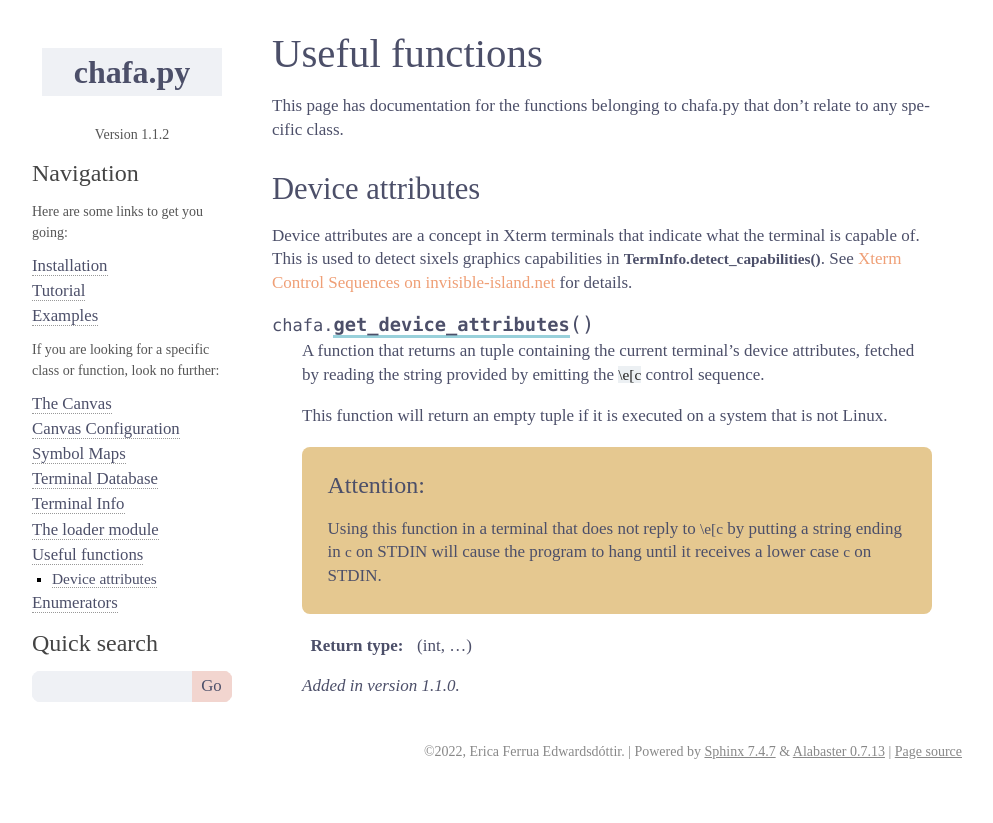
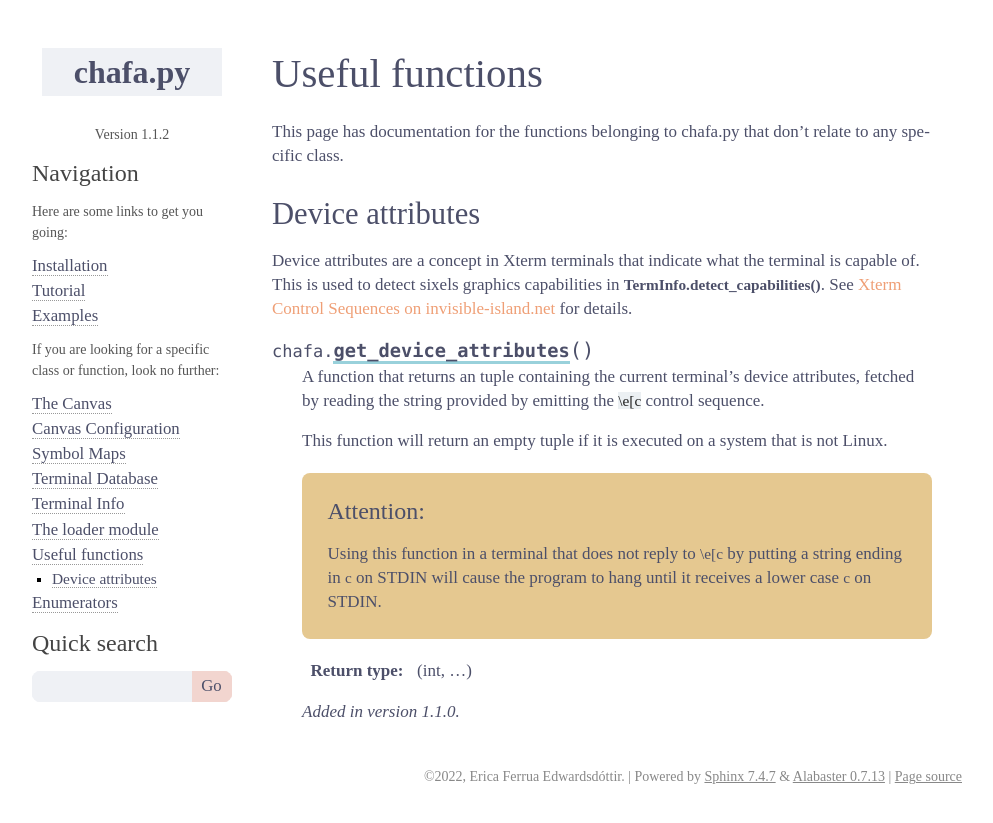
Before and after one commit to GuardKenzie/chafa.py, a Sphinx documentation site: the page built from docs/api/Functions.rst, in a window 1280 px wide. Shown: the top 823 px of the page, without its empty margins (148-1141 px from the left). Built offline with Sphinx 7.4.7, drawn with Linux system fonts in a browser that asks for light colours; some web fonts are replaced.

Commit message:
Docs: Updated CSS

```diff
--- a/docs/_static/custom.css
+++ b/docs/_static/custom.css
@@ -62,7 +62,7 @@ img {
     display: inline-block;
 }
 
-div.body h1.blocked-header {
+div.body h1 {
     line-height: 1em;
     margin: .6em 0;
 }
```
